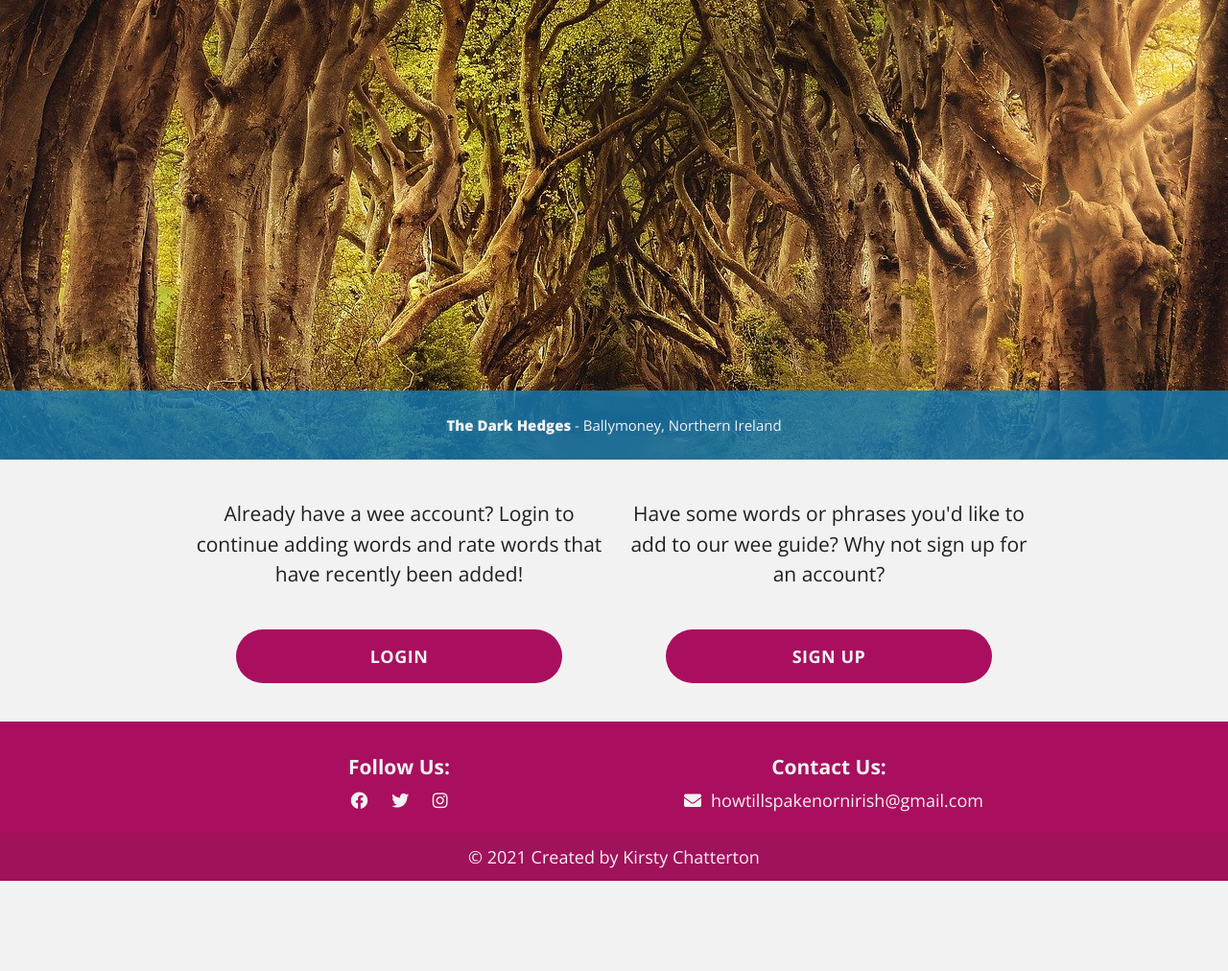
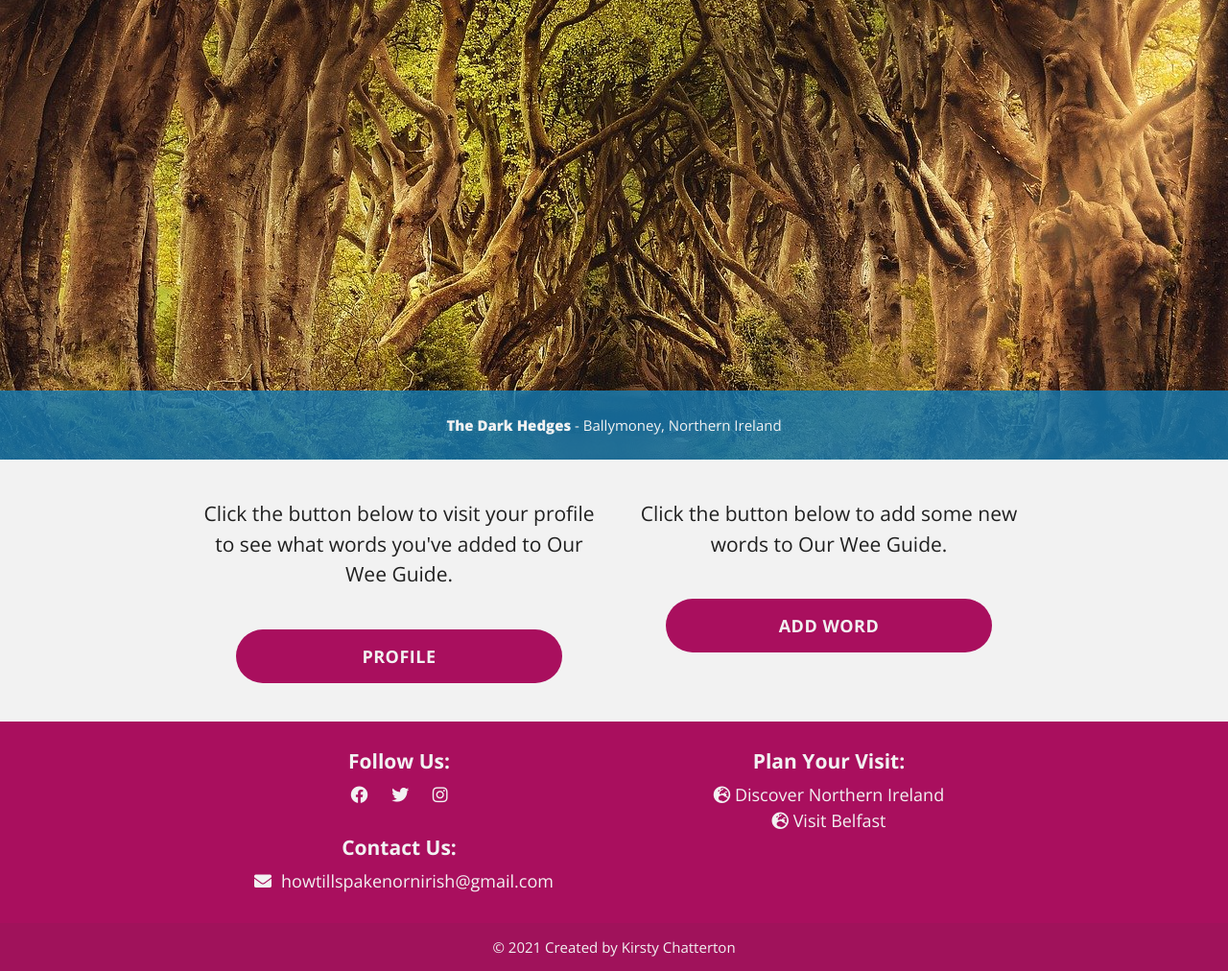
Before and after one commit to Code-Institute-Submissions/how-till-spake-norn-irish, a Flask app: page / in a window 1280 px wide. Shown: the part 1408-2420 px from the top of the page at 96% size. Before the commit the page ends 2326 px from the top, so only its background shows below. Run offline with Flask 2, Linux system fonts and the light colour scheme; the visitor is signed in with stand-in values (Sample User, id 1); some libraries are stand-ins or nearby versions.

Commit message:
add other links section in footer to learn more about Northern Ireland

```diff
--- a/static/css/style.css
+++ b/static/css/style.css
@@ -423,26 +423,33 @@ https://www.w3schools.com/howto/howto_css_image_text_blocks.asp */
 /* ---------- Footer ---------- */
 .page-footer {
     background-color: var(--pink);
+    padding-top: 0;
+}
+
+.page-footer .row {
+    margin-bottom: 30px;
 }
 
 footer h5 {
     font-size: 1.4rem;
     font-weight: 700;
+    margin-top: 30px;
 }
 
 .page-footer,
-.social-link {
+.footer-link {
     color: var(--white);
     font-size: 1.2rem;
 }
 
-.social-link i {
+.footer-link i {
     font-size: 1.2rem;
     padding: 0 10px;
 }
 
 .footer-copyright a {
     color: var(--white);
+    font-size: 1rem;
 }
 
 /* ---------- End Footer ---------- */
--- a/templates/base.html
+++ b/templates/base.html
@@ -90,19 +90,30 @@
                 <!-- Social Links -->
                 <div class="col s12 m6">
                     <h5>Follow Us:</h5>
-                    <a href="https://www.facebook.com/" target="_blank" class="social-link"><i
+                    <a href="https://www.facebook.com/" target="_blank" class="footer-link"><i
                             class="fab fa-facebook"></i></a>
-                    <a href="https://www.twitter.com/" target="_blank" class="social-link"><i
+                    <a href="https://www.twitter.com/" target="_blank" class="footer-link"><i
                             class="fab fa-twitter"></i></a>
-                    <a href="https://www.instagram.com" target="_blank" class="social-link"><i
+                    <a href="https://www.instagram.com" target="_blank" class="footer-link"><i
                             class="fab fa-instagram"></i></a>
-                </div>
-                <!-- Email Link -->
-                <div class="col s12 m6">
                     <h5>Contact Us:</h5>
-                    <a href="{{ url_for('contact') }}" class="social-link">
+                    <a href="{{ url_for('contact') }}" class="footer-link">
                         <i class="fas fa-envelope">
                         </i>howtillspakenornirish@gmail.com</a>
+                </div>
+
+                <!-- Other Links -->
+                <div class="col s12 m6">
+                    <h5>Plan Your Visit:</h5>
+                    <div>
+                        <i class="fas fa-globe-europe"></i>
+                        <a href="https://discovernorthernireland.com/" target="_blank" class="footer-link">Discover
+                            Northern Ireland</a>
+                    </div>
+                    <div>
+                        <i class="fas fa-globe-europe"></i>
+                        <a href="https://visitbelfast.com/" targer="_blank" class="footer-link">Visit Belfast</a>
+                    </div>
                 </div>
             </div>
         </div>
--- a/templates/index.html
+++ b/templates/index.html
@@ -50,6 +50,25 @@
 <section class="login-signup container center-align">
     <div class="row">
 
+        {% if session.user %}
+        <!-- Profile -->
+        <div class="col s12 m6">
+            <p>
+                Click the button below to visit your profile to see what words you've added to Our Wee Guide.
+            </p>
+            <a href="{{ url_for('profile', username=session['user']) }}"
+                class="btn waves-effect waves-light z-depth-0">Profile</a>
+        </div>
+
+        <!-- Add Word -->
+        <div class="col s12 m6">
+            <p>
+                Click the button below to add some new words to Our Wee Guide.
+            </p>
+            <a href="{{ url_for('add_word') }}" class="btn waves-effect waves-light z-depth-0">Add Word</a>
+        </div>
+
+        {% else %}
         <!-- Login Button -->
         <div class="col s12 m6">
             <p>
@@ -67,6 +86,7 @@
             </p>
             <a href="{{ url_for('sign_up') }}" class="btn waves-effect waves-light z-depth-0">Sign Up</a>
         </div>
+        {% endif %}
     </div>
 </section>
 
```
